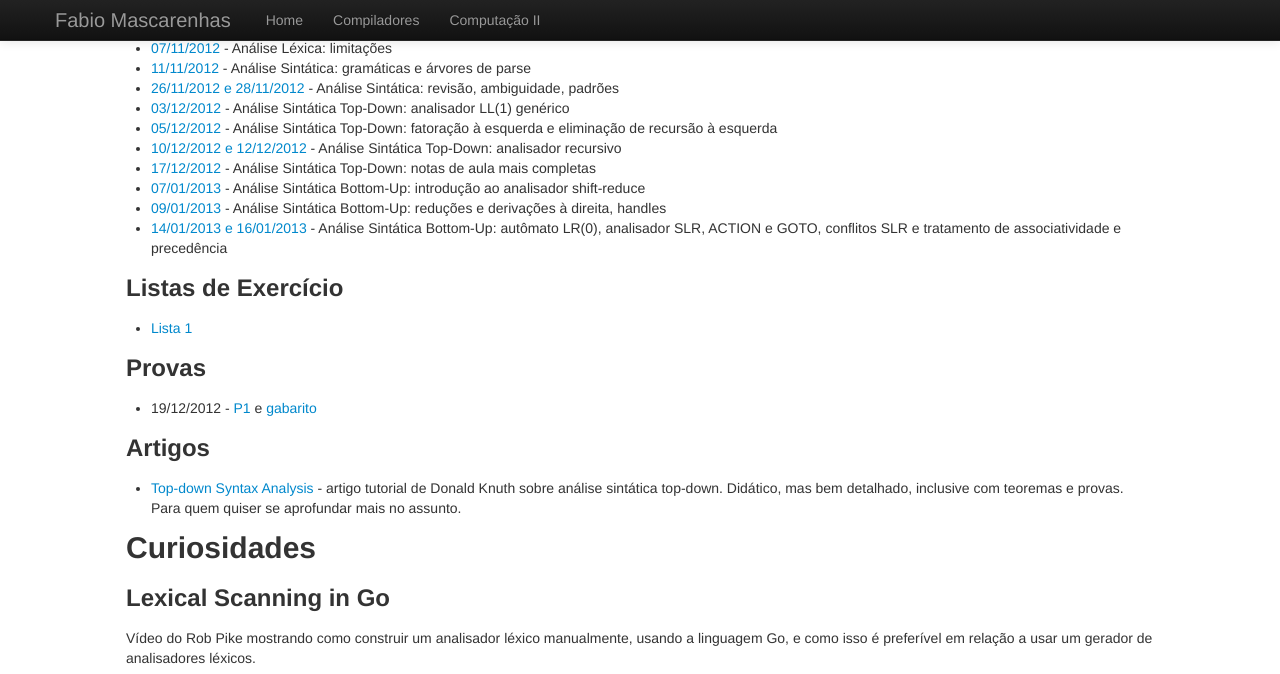
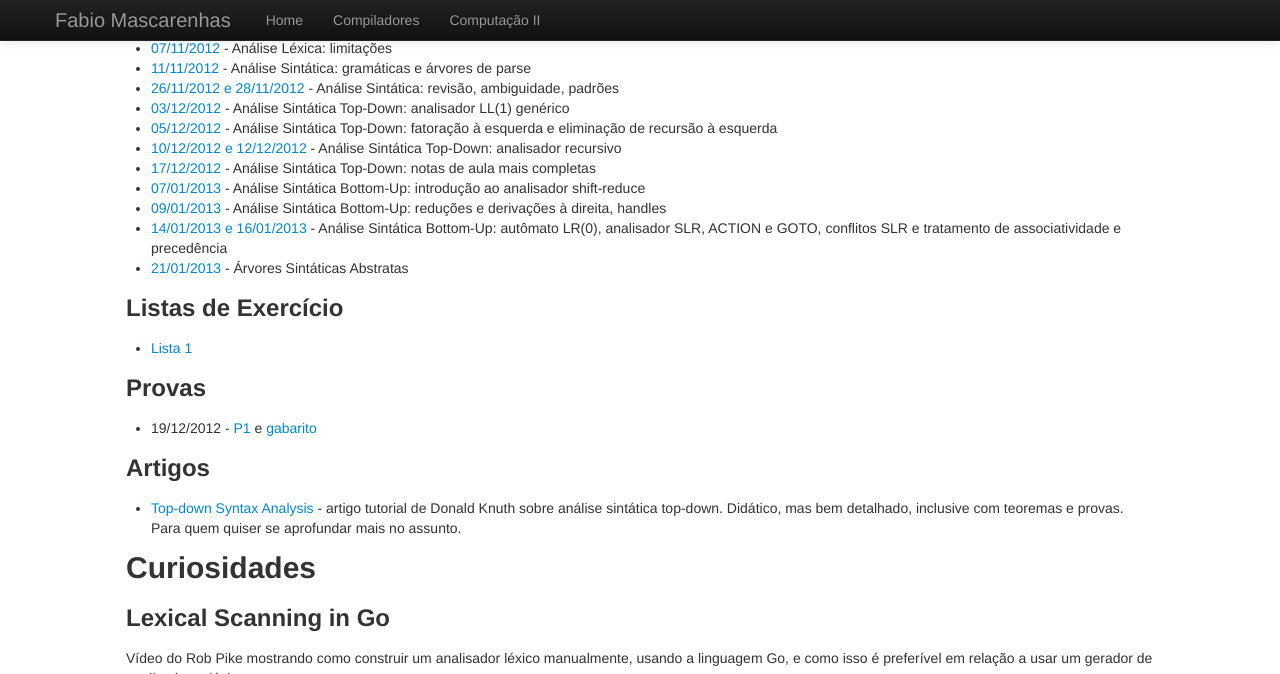
Before and after one commit to fabiomascarenhas/fabiomascarenhas.github.com, a Jekyll site: the page built from comp/index.md, in a window 1280 px wide and 900 px high, scrolled down 1666 px, cut to the strip 0-674 px from the top of the window. Built offline with Jekyll 4.4.1, drawn with Linux system fonts in a browser that asks for light colours.

Commit message:
notas de aula compiladores 21/01/2013; correção trab2 MHTML

```diff
--- a/comp/index.md
+++ b/comp/index.md
@@ -141,6 +141,7 @@ tem código que exercita as classes.
 * [07/01/2013](Parsing_07012013.zip) - Análise Sintática Bottom-Up: introdução ao analisador shift-reduce
 * [09/01/2013](Parsing_09012013.zip) - Análise Sintática Bottom-Up: reduções e derivações à direita, handles
 * [14/01/2013 e 16/01/2013](Parsing_09012013.zip) - Análise Sintática Bottom-Up: autômato LR(0), analisador SLR, ACTION e GOTO, conflitos SLR e tratamento de associatividade e precedência
+* [21/01/2013](Semantic_21012013.zip) - Árvores Sintáticas Abstratas
 
 ### Listas de Exercício
 
```
Also changed, not shown: 2 other files.
